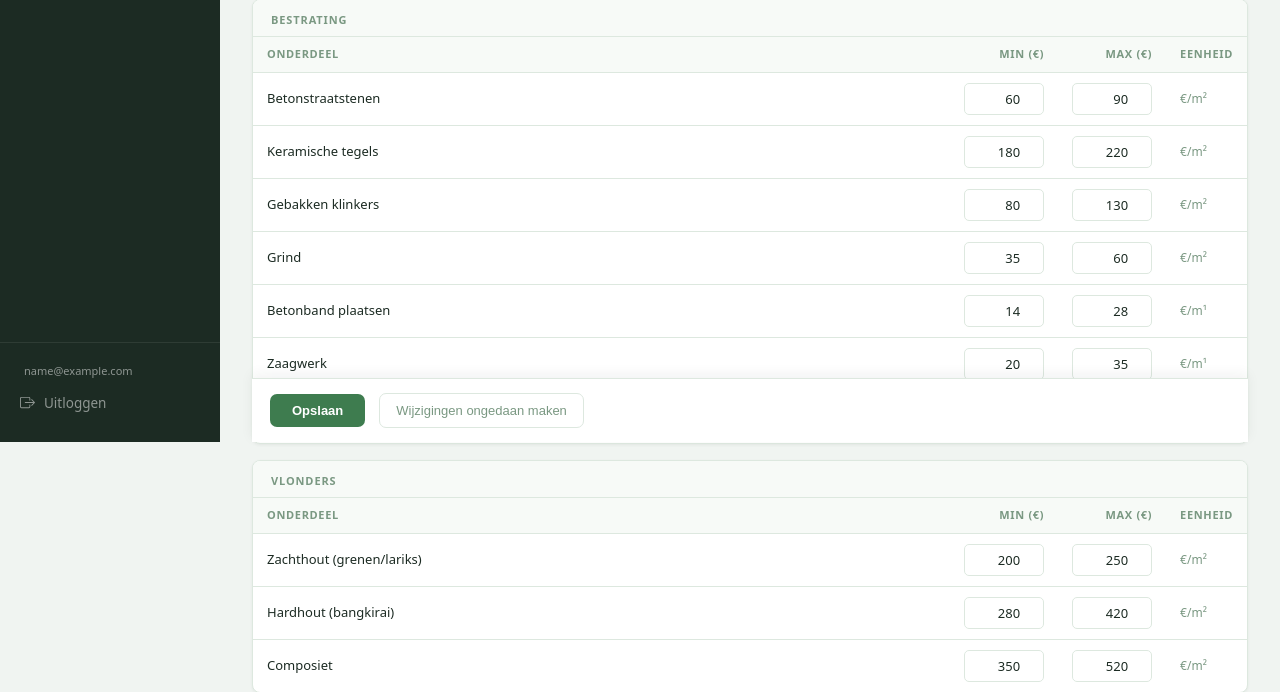
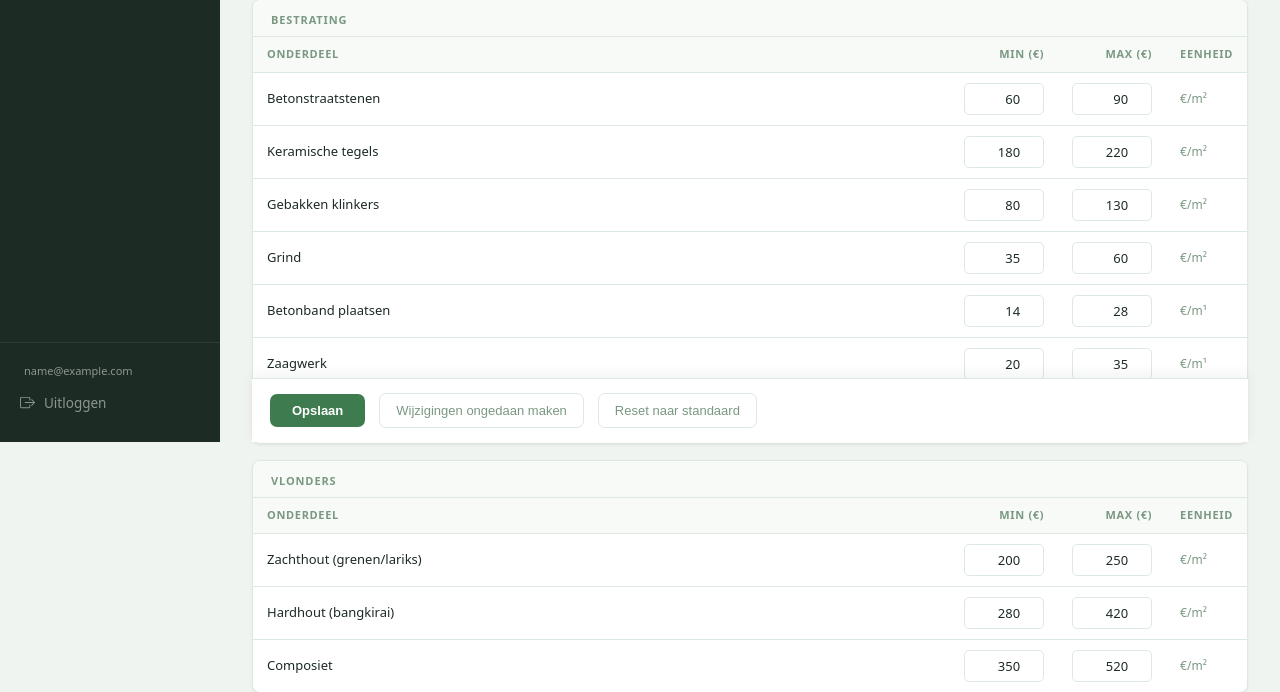
Before and after one commit to MaikVeldman/hovenier-chatbot-demo, a Flask app: page /beheer/tarieven in a window 1280 px wide. Shown: the part 358-1050 px from the top of the page. Run offline with Flask 3, Linux system fonts and the light colour scheme; the visitor is signed in with stand-in values (Sample User, id 1).

Commit message:
Tarieven: reset naar standaardwaarden knop + route
POST /beheer/tarieven/reset wist alle prijs-overrides voor de tenant,
waarna de chatbot weer de basiswaarden uit constants.py gebruikt.

Co-Authored-By: Claude Sonnet 4.6 <noreply@anthropic.com>

```diff
--- a/server.py
+++ b/server.py
@@ -649,6 +649,17 @@ def admin_tarieven():
     )
 
 
+@app.route("/beheer/tarieven/reset", methods=["POST"])
+@_admin_required
+def admin_tarieven_reset():
+    tenant_id = flask_session.get("tenant_id") if _DB else None
+    if _DB and tenant_id:
+        from infrastructure.db.repositories.tenant_repository import TenantRepository
+        TenantRepository().save_prijzen(tenant_id, {})
+        _refresh_price_table()
+    return redirect(url_for("admin_tarieven", opgeslagen=1))
+
+
 @app.route("/beheer/klanten")
 @_admin_required
 def admin_klanten():
--- a/templates/admin/tarieven.html
+++ b/templates/admin/tarieven.html
@@ -187,6 +187,10 @@
   <div class="save-bar">
     <button type="submit" class="btn-save">Opslaan</button>
     <button type="reset" class="btn-reset">Wijzigingen ongedaan maken</button>
+    <form method="POST" action="/beheer/tarieven/reset" style="margin:0;"
+          onsubmit="return confirm('Alle tarieven terugzetten naar standaardwaarden?')">
+      <button type="submit" class="btn-reset">Reset naar standaard</button>
+    </form>
     {% if opgeslagen %}
     <span class="saved-msg">✓ Tarieven opgeslagen</span>
     {% endif %}
```
